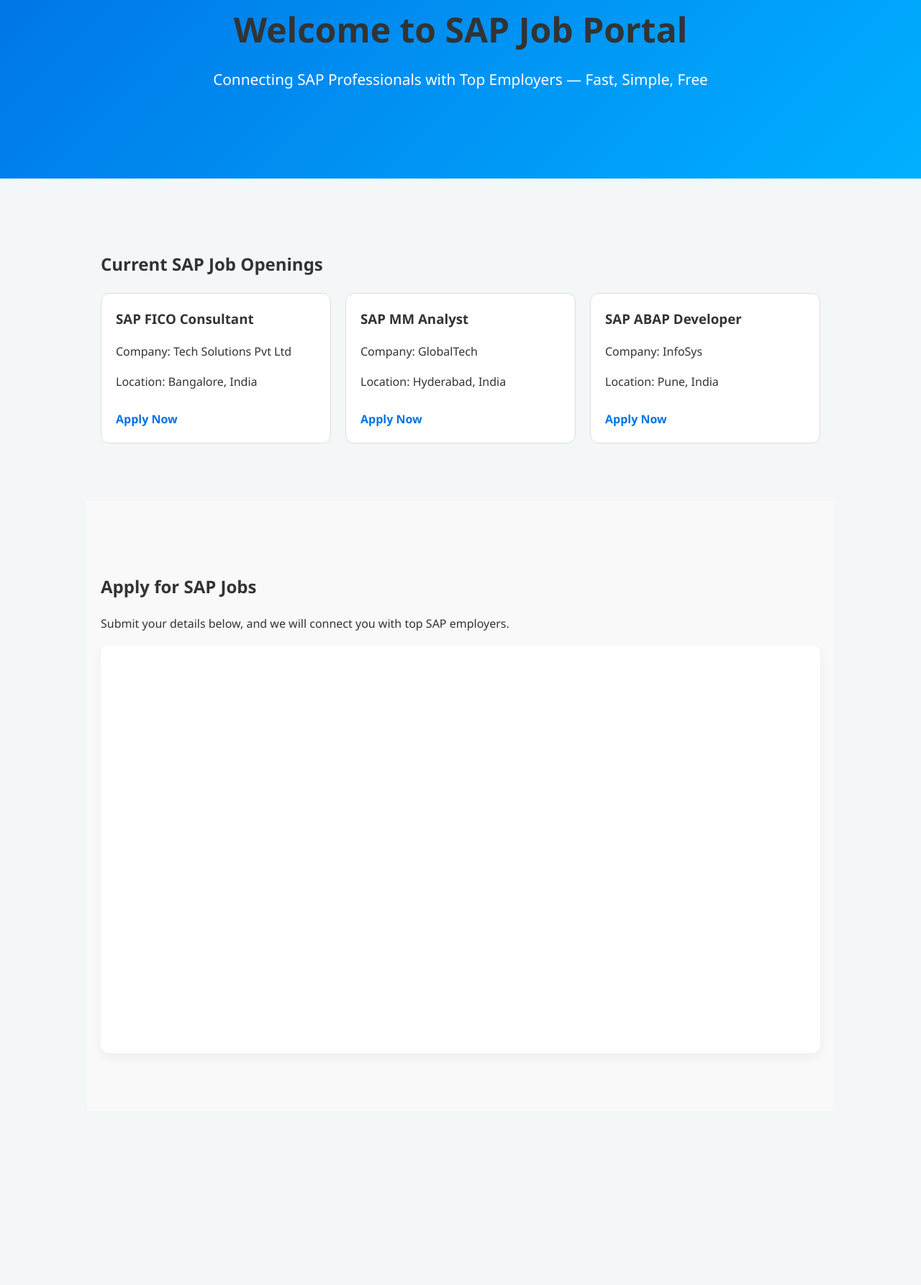
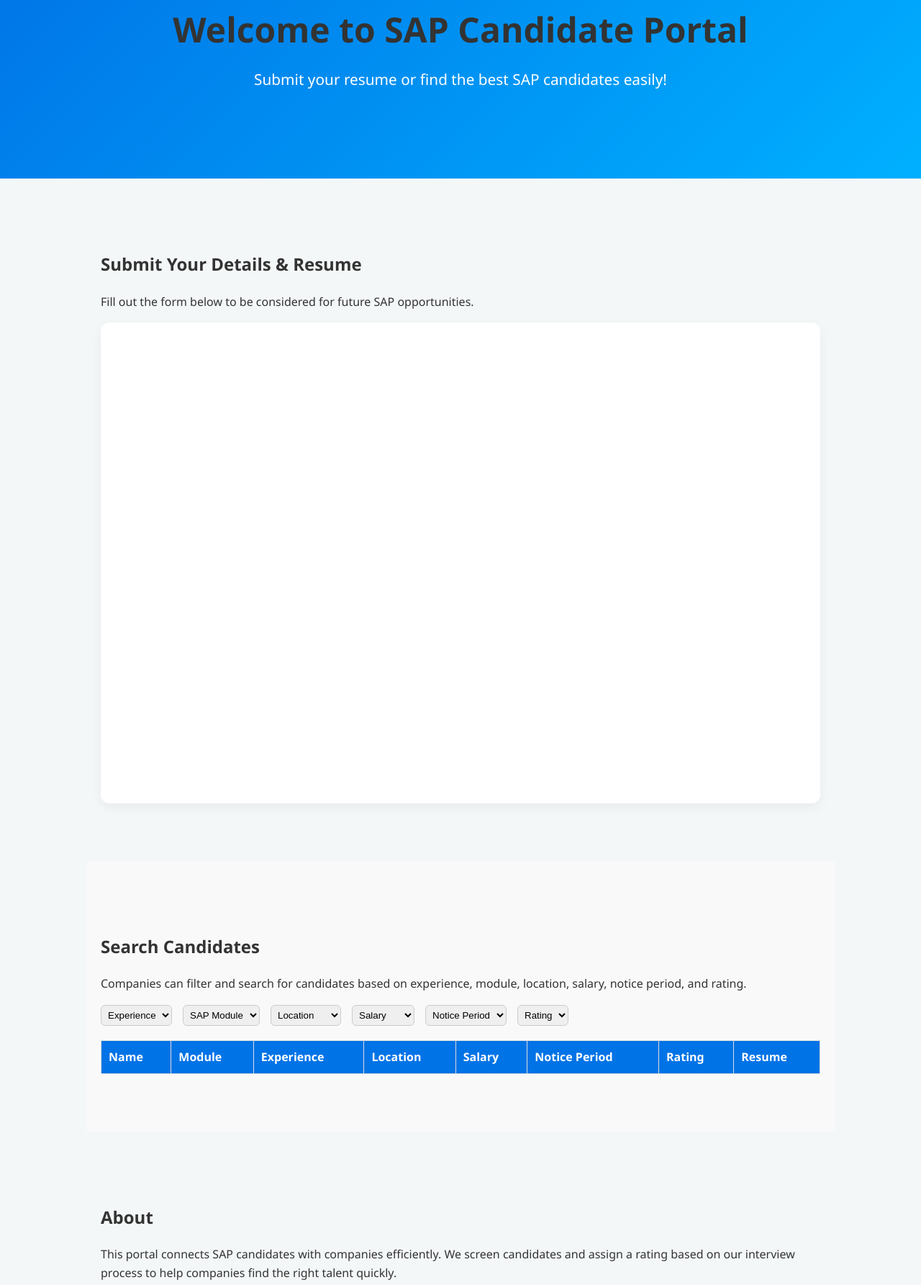
Before and after one commit to shylajajobstudio/Sap-Job-Portal, a plain HTML site: page index.html in a window 1280 px wide. Shown: the part 143-1928 px from the top of the page at 72% size. Before the commit the page ends 1686 px from the top, so only its background shows below. Drawn offline with Linux system fonts and the light colour scheme.

Commit message:
Update index.html

```diff
--- a/index.html
+++ b/index.html
@@ -3,13 +3,12 @@
 <head>
 <meta charset="UTF-8">
 <meta name="viewport" content="width=device-width, initial-scale=1.0">
-  <title>SAP Job Portal</title>
+<title>SAP Candidate Portal</title>
 <style>
-    /* General Styles */
+/* ---------- General Styles ---------- */
 body {
   font-family: 'Segoe UI', Tahoma, Geneva, Verdana, sans-serif;
-      margin: 0;
-      padding: 0;
+  margin: 0; padding: 0;
   line-height: 1.6;
   scroll-behavior: smooth;
   background: #f4f7f8;
@@ -18,7 +17,7 @@
 a { text-decoration: none; color: #0073e6; }
 h1, h2 { color: #333; }
 
-    /* Navigation */
+/* ---------- Navigation ---------- */
 nav {
   position: sticky;
   top: 0;
@@ -36,7 +35,7 @@
 }
 nav a:hover { text-decoration: underline; }
 
-    /* Hero Section */
+/* ---------- Hero Section ---------- */
 header {
   background: linear-gradient(135deg, #0073e6, #00b0ff);
   color: white;
@@ -46,47 +45,47 @@
 header h1 { font-size: 3em; margin: 0; }
 header p { font-size: 1.3em; margin-top: 15px; }
 
-    /* Sections */
-    section {
-      padding: 80px 20px;
-      max-width: 1000px;
-      margin: 0 auto;
-    }
+/* ---------- Sections ---------- */
+section { padding: 80px 20px; max-width: 1000px; margin: 0 auto; }
 section:nth-child(even) { background: #f9f9f9; }
 
-    /* Job Listings */
-    .job-listings {
-      display: grid;
-      grid-template-columns: repeat(auto-fit, minmax(280px, 1fr));
-      gap: 20px;
-    }
-    .job-card {
-      border: 1px solid #ddd;
-      padding: 20px;
-      border-radius: 12px;
-      background: white;
-      transition: transform 0.3s, box-shadow 0.3s;
-    }
-    .job-card:hover {
-      transform: translateY(-5px);
-      box-shadow: 0 8px 20px rgba(0,0,0,0.1);
-    }
-    .job-card h3 { margin-top: 0; }
-    .job-card a { display: inline-block; margin-top: 10px; color: #0073e6; font-weight: bold; }
-
-    /* Apply Section */
+/* ---------- Candidate Submission ---------- */
 .apply-container {
   background: white;
   padding: 30px;
   border-radius: 12px;
   box-shadow: 0 5px 15px rgba(0,0,0,0.05);
 }
-    iframe { width: 100%; min-height: 500px; border: none; }
+iframe { width: 100%; min-height: 600px; border: none; }
 
-    /* About / Contact */
-    #about p { font-size: 1.1em; }
+/* ---------- Candidate Search Table ---------- */
+#search-candidates table {
+  width: 100%;
+  border-collapse: collapse;
+  margin-top: 20px;
+}
+#search-candidates th, #search-candidates td {
+  border: 1px solid #ddd;
+  padding: 10px;
+  text-align: left;
+}
+#search-candidates th {
+  background-color: #0073e6;
+  color: white;
+}
+.filter-section {
+  display: flex;
+  flex-wrap: wrap;
+  gap: 15px;
+  margin-bottom: 15px;
+}
+.filter-section select {
+  padding: 5px;
+  border-radius: 6px;
+  border: 1px solid #ccc;
+}
 
-    /* Footer */
+/* ---------- Footer ---------- */
 footer {
   background: #333;
   color: white;
@@ -94,11 +93,12 @@
   padding: 20px;
 }
 
-    /* Responsive */
+/* ---------- Responsive ---------- */
 @media(max-width:600px){
   header h1 { font-size: 2em; }
   nav { flex-direction: column; }
   nav a { margin: 10px 0; }
+  .filter-section { flex-direction: column; }
 }
 </style>
 </head>
@@ -107,61 +107,162 @@
 <!-- Navigation -->
 <nav>
   <a href="#home">Home</a>
-    <a href="#jobs">Jobs</a>
-    <a href="#apply">Apply</a>
+  <a href="#submit">Candidate Submission</a>
+  <a href="#search-candidates">Search Candidates</a>
   <a href="#about">About</a>
 </nav>
 
 <!-- Hero Section -->
 <header id="home">
-    <h1>Welcome to SAP Job Portal</h1>
-    <p>Connecting SAP Professionals with Top Employers — Fast, Simple, Free</p>
+  <h1>Welcome to SAP Candidate Portal</h1>
+  <p>Submit your resume or find the best SAP candidates easily!</p>
 </header>
 
-  <!-- Job Listings Section -->
-  <section id="jobs">
-    <h2>Current SAP Job Openings</h2>
-    <div class="job-listings">
-      <div class="job-card">
-        <h3>SAP FICO Consultant</h3>
-        <p>Company: Tech Solutions Pvt Ltd</p>
-        <p>Location: Bangalore, India</p>
-        <a href="#apply">Apply Now</a>
-      </div>
-      <div class="job-card">
-        <h3>SAP MM Analyst</h3>
-        <p>Company: GlobalTech</p>
-        <p>Location: Hyderabad, India</p>
-        <a href="#apply">Apply Now</a>
-      </div>
-      <div class="job-card">
-        <h3>SAP ABAP Developer</h3>
-        <p>Company: InfoSys</p>
-        <p>Location: Pune, India</p>
-        <a href="#apply">Apply Now</a>
-      </div>
+<!-- Candidate Submission Section -->
+<section id="submit">
+  <h2>Submit Your Details & Resume</h2>
+  <p>Fill out the form below to be considered for future SAP opportunities.</p>
+  <div class="apply-container">
+ <iframe https://docs.google.com/forms/d/e/1FAIpQLSdZVDm8IioXI2EOJCIED7P71w4LyljkDz1dP0x8FZBkkVGzDQ/viewform?usp=sf_link></iframe>
   </div>
 </section>
 
-  <!-- Apply Section -->
-  <section id="apply">
-    <h2>Apply for SAP Jobs</h2>
-    <p>Submit your details below, and we will connect you with top SAP employers.</p>
-    <div class="apply-container">
-      <!-- Replace with your Google Form link -->
-      <iframe src=" https://forms.gle/XhkHYRYF8Qizmh8P6</iframe>
+<!-- Candidate Search Section -->
+<section id="search-candidates">
+  <h2>Search Candidates</h2>
+  <p>Companies can filter and search for candidates based on experience, module, location, salary, notice period, and rating.</p>
+
+  <div class="filter-section">
+    <select id="filter-experience">
+      <option value="">Experience</option>
+      <option value="0-2">0-2 years</option>
+      <option value="3-5">3-5 years</option>
+      <option value="6+">6+ years</option>
+    </select>
+    <select id="filter-module">
+      <option value="">SAP Module</option>
+      <option value="FICO">FICO</option>
+      <option value="MM">MM</option>
+      <option value="SD">SD</option>
+      <option value="ABAP">ABAP</option>
+    </select>
+    <select id="filter-location">
+      <option value="">Location</option>
+      <option value="Bangalore">Bangalore</option>
+      <option value="Hyderabad">Hyderabad</option>
+      <option value="Pune">Pune</option>
+    </select>
+    <select id="filter-salary">
+      <option value="">Salary</option>
+      <option value="0-5">0-5 LPA</option>
+      <option value="5-10">5-10 LPA</option>
+      <option value="10+">10+ LPA</option>
+    </select>
+    <select id="filter-notice">
+      <option value="">Notice Period</option>
+      <option value="Immediate">Immediate</option>
+      <option value="30 Days">30 Days</option>
+      <option value="60 Days">60 Days</option>
+    </select>
+    <select id="filter-rating">
+      <option value="">Rating</option>
+      <option value="A+">A+</option>
+      <option value="A">A</option>
+      <option value="B">B</option>
+      <option value="C">C</option>
+    </select>
   </div>
+
+  <table id="candidates-table">
+    <thead>
+      <tr>
+        <th>Name</th>
+        <th>Module</th>
+        <th>Experience</th>
+        <th>Location</th>
+        <th>Salary</th>
+        <th>Notice Period</th>
+        <th>Rating</th>
+        <th>Resume</th>
+      </tr>
+    </thead>
+    <tbody>
+      <!-- Candidate rows will be dynamically loaded here -->
+    </tbody>
+  </table>
 </section>
 
-  <!-- About / Contact Section -->
+<!-- About Section -->
 <section id="about">
-    <h2>About / Contact</h2>
-    <p>This portal is dedicated to connecting SAP professionals with top employers across India. For inquiries, email us at <a href="mailto:contact@sapjobportal.com">contact@sapjobportal.com</a>.</p>
+  <h2>About</h2>
+  <p>This portal connects SAP candidates with companies efficiently. We screen candidates and assign a rating based on our interview process to help companies find the right talent quickly.</p>
 </section>
 
 <footer>
-    &copy; 2025 SAP Job Portal. All Rights Reserved.
+  &copy; 2025 SAP Candidate Portal. All Rights Reserved.
 </footer>
+
+<!-- JavaScript for dynamic candidate table -->
+<script>
+document.addEventListener('DOMContentLoaded', function() {
+  const csvUrl = https://docs.google.com/spreadsheets/d/e/2PACX-1vRucf2flrbiCQPL_76ecbYS079pqnLoSsV0m9Gtfmh5MFthCD_SLxAoHN2LguDJ2hPtuYJCb-z3lRZ1/pub?gid=325922953&single=true&output=csv; // Replace with your published Google Sheets CSV URL
+  const tableBody = document.querySelector('#candidates-table tbody');
+  const filters = {
+    experience: '',
+    module: '',
+    location: '',
+    salary: '',
+    notice: '',
+    rating: ''
+  };
+
+  // Fetch CSV data
+  fetch(csvUrl)
+    .then(response => response.text())
+    .then(data => {
+      const rows = data.split('\n').slice(1); // Skip header row
+      rows.forEach(row => {
+        const cols = row.split(',');
+        if (cols.length > 1) {
+          const tr = document.createElement('tr');
+          tr.innerHTML = `
+            <td>${cols[0]}</td>
+            <td>${cols[3]}</td>
+            <td>${cols[4]}</td>
+            <td>${cols[5]}</td>
+            <td>${cols[6]}</td>
+            <td>${cols[7]}</td>
+            <td>${cols[8]}</td>
+            <td><a href="${cols[9]}" target="_blank">View</a></td>
+          `;
+          tableBody.appendChild(tr);
+        }
+      });
+    });
+
+  // Filter function
+  function applyFilters() {
+    const rows = tableBody.querySelectorAll('tr');
+    rows.forEach(row => {
+      const cells = row.querySelectorAll('td');
+      const matches = Object.keys(filters).every((filter, index) => {
+        if (!filters[filter]) return true;
+        const cellText = cells[index].innerText.toLowerCase();
+        return cellText.includes(filters[filter].toLowerCase());
+      });
+      row.style.display = matches ? '' : 'none';
+    });
+  }
+
+  // Event listeners for filters
+  document.querySelectorAll('.filter-section select').forEach(select => {
+    select.addEventListener('change', function() {
+      filters[this.id.replace('filter-', '')] = this.value;
+      applyFilters();
+    });
+  });
+});
+</script>
 
 </body>
 </html>
```
Lines whose indentation alone changed are shown as unchanged.
